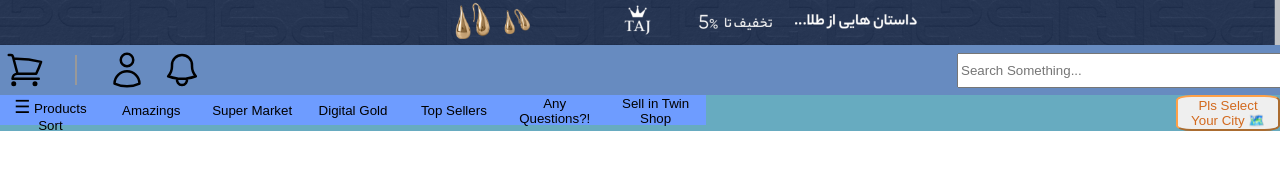
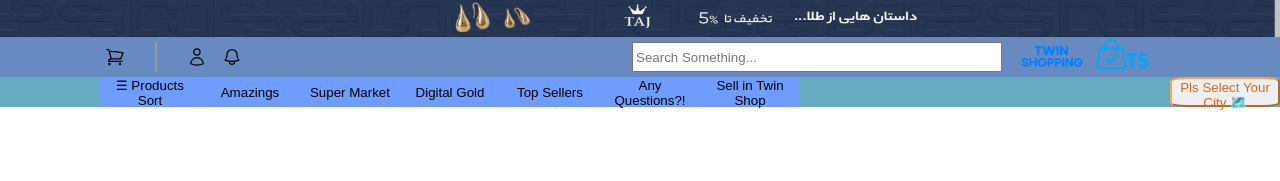
Before and after one commit to Shervin-2005/online-shop, a React (Vite) app: page / in a window 1280 px wide. Shown: the top 181 px of the page. Built offline with nearby package versions, Linux system fonts and the light colour scheme.

Commit message:
changing in Header(oregening items of that)

```diff
--- a/src/components/header/Header.css
+++ b/src/components/header/Header.css
@@ -14,12 +14,13 @@ html,body {
     display: flex;
     flex-direction: row;
     background-color: rgb(103, 139, 192);
-    gap: 750px;
+    gap: 250px;
+    height: 40px;
 }
 .icon-Button{
     text-decoration: none;
-    width: 40px;
-    height: 40px;
+    width: 20px;
+    height: 20px;
 }
 
 .left-items{
@@ -27,35 +28,44 @@ html,body {
     flex-direction: row;
     margin: 5px;
     gap: 15px;
-    justify-content: center;
+    justify-content:end;
     align-items: center;
+    position: relative;
+    left: 100px;
+
 }
 .right-items{
      display: flex;
      flex-direction: row;
      align-items: center;
-     justify-content: flex-end;
-     gap: 45px;
+     justify-content: right;
+     gap: 50px;
+     margin-left:200px ;
+
 }
 .adv-bar img {
   width: 100%;
   height: auto;
   display: block;
   line-height: 0;
+  height: 37px;
 
 }
 
 
 
 .logo{
-    width:80px;
-    height: 80px;
-    margin-top: -18px;
+    width:70px;
+    height: 70px;
+    margin-top: -25px;
+
 }
 
 .search-bar{
-    width: 500px ;
-    height: 35px;
+    width: 370px ;
+    height: 30px;
+    position: relative;
+    left: 35px;
 }
 
 .divider {
@@ -72,10 +82,9 @@ html,body {
     text-decoration: none;
     background-color: hwb(221 43% 0%);
     border-style: none;
-    width: 150px;
+    width: 100px;
    height: 30px;
    cursor: pointer;
-
 }
 
 .text-button:hover{
@@ -89,11 +98,13 @@ html,body {
     flex-direction: row;
     justify-content: flex;
     background-color: rgb(103, 171, 192);
+    width: 100%;
+    height: 30px;
 }
 
 
 .Bar{
-   font-size: large;
+   font-size: small;
 }
 
 .enter-city{
@@ -107,3 +118,9 @@ html,body {
 .enter-city:hover{
     background-color: rgb(255, 191, 131);
 }
+
+.sticky-nav-number{
+    list-style: none;
+    position: relative;
+    left: 100px;
+}
--- a/src/components/header/Header.jsx
+++ b/src/components/header/Header.jsx
@@ -13,7 +13,6 @@ function Header()
 {
     return(
         <header className="header">
-        <div className="fixed-nav">
         <AdvBar>
             {<img src={Adv1Img} alt="Adv1"/>}
         </AdvBar>
@@ -41,7 +40,6 @@ function Header()
             </Navbar>
            </div>
         </nav>
-        </div>
         <nav className="sticky-navbar">
 <StickyNavbar>
 <span className="Bar">☰</span>  Products Sort
--- a/src/components/header/stickynavbar/StickyNavbar.jsx
+++ b/src/components/header/stickynavbar/StickyNavbar.jsx
@@ -3,9 +3,11 @@ import '../Header.css'
 
 function StickyNavbar(props){
     return(
+        <li className='sticky-nav-number'>
         <button href="#" className="text-button">
             {props.children}
         </button>
+        </li>
     );
 }
 
```
